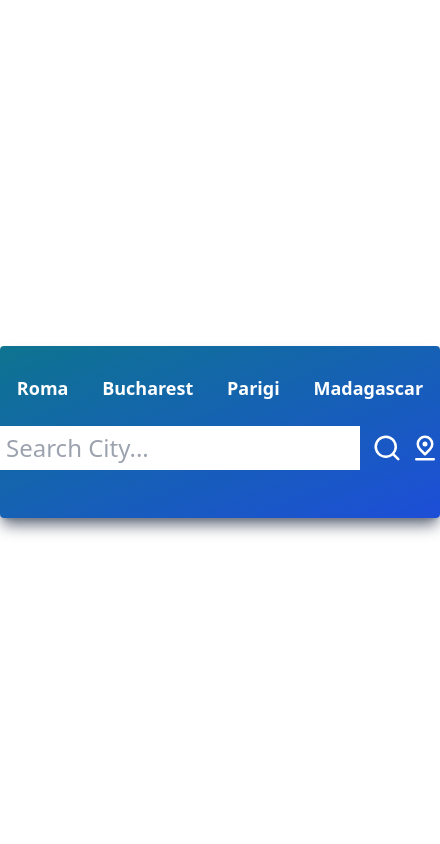
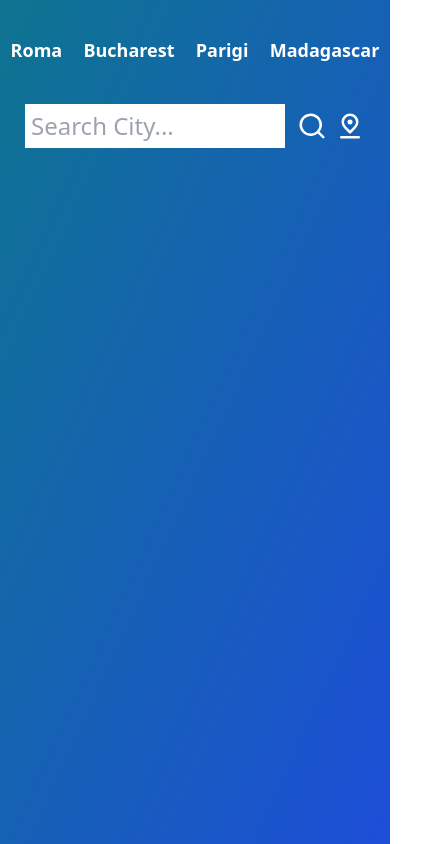
Before and after one commit to denisdiaconu/weather-app, a React (Create React App) app: page / in a window 390 px wide. Shown: the whole page, 440 px wide, since content can reach past the window. Built offline with nearby package versions, Linux system fonts and the light colour scheme; no server answers.

Commit message:
Add phone responsive design to inputs

```diff
--- a/src/App.js
+++ b/src/App.js
@@ -34,8 +34,8 @@ function App() {
 
 
   return (
-    <div className="flex items-center h-screen w-screen">
-      <div className={`md:max-w-screen-md  mx-auto h-fit mt-5 py-6 md:px-32 shadow-lg shadow-gray-500 bg-gradient-to-br ${changeBackground()} rounded`}>
+    <div className="flex md:items-center h-screen w-screen">
+      <div className={`md:max-w-screen-md w-screen mx-auto sm:h-screen md:h-fit py-6 md:px-32 shadow-lg shadow-gray-500 bg-gradient-to-br ${changeBackground()} md:rounded`}>
         <Buttons setQuery={setQuery} />
         <Inputs setQuery={setQuery} />
 
--- a/src/components/Buttons.jsx
+++ b/src/components/Buttons.jsx
@@ -23,7 +23,7 @@ function Buttons({ setQuery }) {
     ]
 
   return (
-    <div className='items-center justify-around my-1 flex'>
+    <div className='items-center justify-around my-3 flex'>
         {famousCities.map((city) => (
             <button key={city.id} onClick={() => setQuery({ q: city.name })} className='text-white font-semibold text-lg'>{city.name}</button>
         ))}
--- a/src/components/Inputs.jsx
+++ b/src/components/Inputs.jsx
@@ -18,8 +18,8 @@ function Inputs({setQuery}) {
   }
 
   return (
-    <div className='flex flex-row items-center justify-center my-6'>
-        <input type="text" value={city} onChange={(c) => setCity(c.currentTarget.value)} className='text-2xl w-90 capitalize focus:outline-none font-normal p-1.5 mr-3' placeholder='Search city...' />
+    <div className=' flex flex-row items-center justify-center pt-7'>
+        <input type="text" value={city} onChange={(c) => setCity(c.currentTarget.value)} className='text-2xl md:w-90 w-8/12 capitalize focus:outline-none font-normal p-1.5 mr-3' placeholder='Search city...' />
         <UilSearch size={30} onClick={searchClick} className='text-white mr-2 cursor-pointer transition ease-in-out hover:scale-125 hover:rotate-12' />
         <UilLocationPinAlt size={30} onClick={locationClick} className='text-white cursor-pointer transition ease-in-out hover:scale-125' />
     </div>
--- a/src/components/TempAndDetails.jsx
+++ b/src/components/TempAndDetails.jsx
@@ -5,7 +5,7 @@ import { formatLocal, iconUrlChange } from '../api/weatherApi'
 function TempAndDetails({weather}) {
   return (
     <div>
-        <div className='flex flex-row py-7 justify-center items-center '>
+        <div className='flex flex-row pt-7 justify-center items-center '>
             <p className='text-xl text-orange-300 '>{weather.weather[0].main}</p>
         </div>
         <div className='flex flex-row py-4 text-white justify-evenly items-center'>
--- a/src/components/TimeCity.jsx
+++ b/src/components/TimeCity.jsx
@@ -4,8 +4,8 @@ import { formatLocal } from '../api/weatherApi'
 function TimeCity({weather}) {
   return (
     <div>
-        <div className='flex flex-row my-7 justify-center items-center'>
-            <p className='text-white font-light text-xl'>
+        <div className='flex flex-row mt-12 justify-center items-center'>
+            <p className='text-white font-light md:text-xl'>
                 {formatLocal(weather.dt, weather.timezone)}
             </p>
         </div>
```
